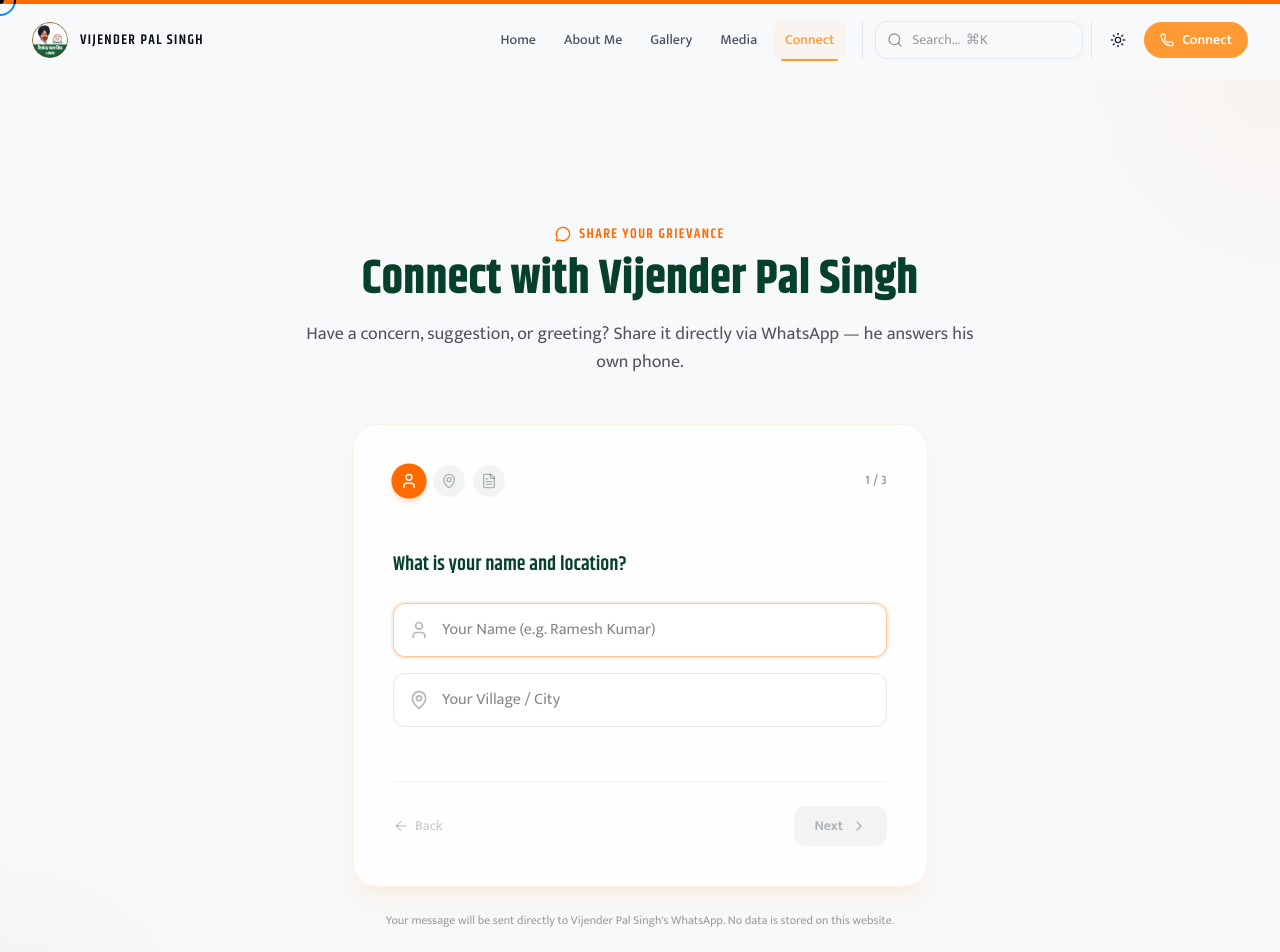
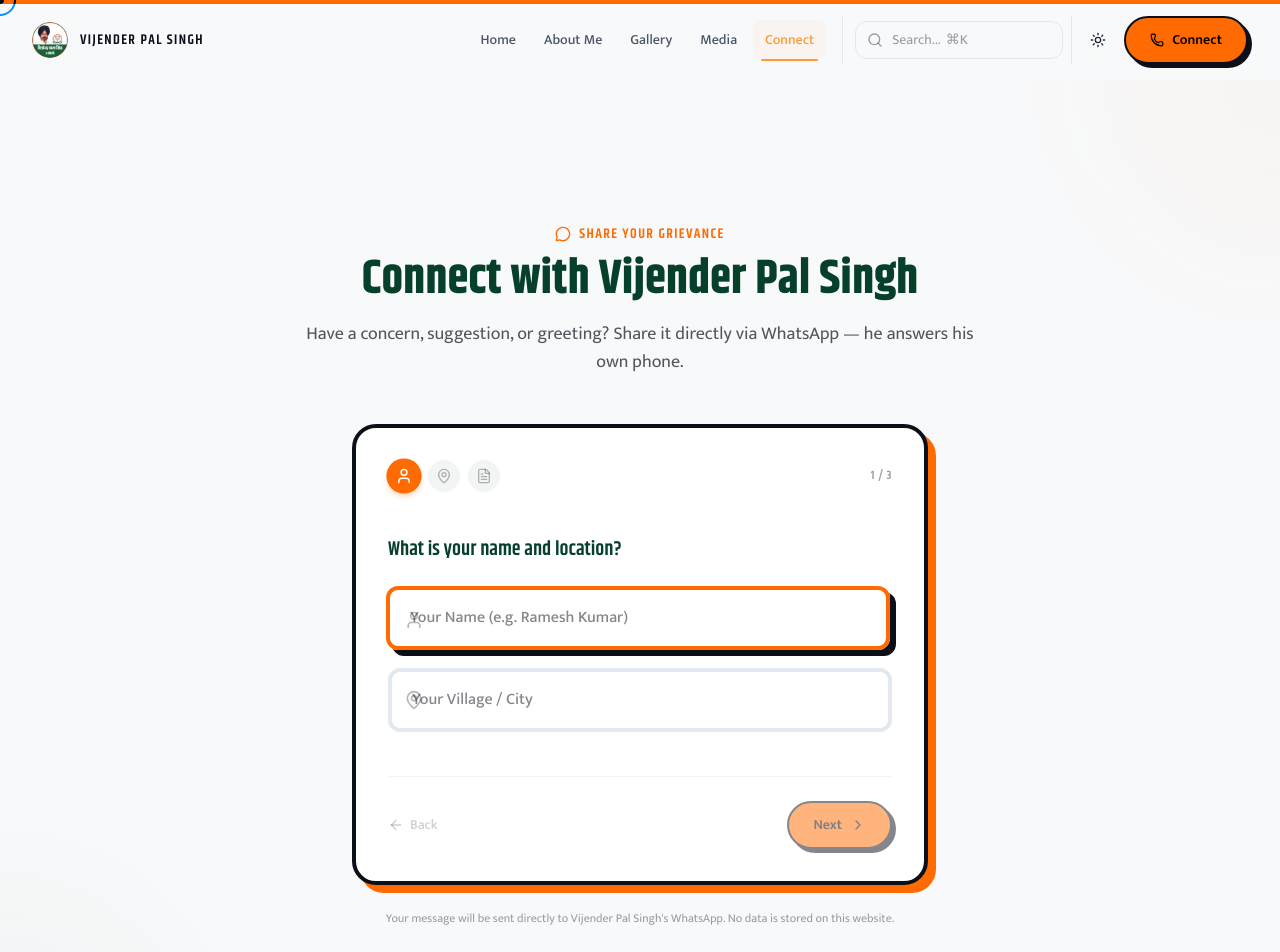
Before and after one commit to HAYER0001/vijender, a Next.js app: page /connect in a window 1280 px wide. Shown: the top 952 px of the page. Built offline with nearby package versions, Linux system fonts and the light colour scheme.

Commit message:
Implement Phase 3: Editorial UI Components (Pill Buttons, Thick Borders, Media Player, Overlapping Cards)

```diff
--- a/app/globals.css
+++ b/app/globals.css
@@ -89,6 +89,41 @@ body {
     drop-shadow(-3px 3px 0 var(--sticker-stroke));
 }
 
+/* Phase 3: Editorial UI Components */
+.btn-pill {
+  @apply inline-flex items-center justify-center gap-2 px-6 py-3 rounded-full font-semibold transition-all duration-300 border-2;
+  border-color: var(--page-fg);
+  background-color: var(--color-saffron);
+  color: #000000;
+  box-shadow: 4px 4px 0px var(--page-fg);
+}
+.btn-pill:hover {
+  transform: translate(-2px, -2px);
+  box-shadow: 6px 6px 0px var(--page-fg);
+}
+.btn-pill:active {
+  transform: translate(2px, 2px);
+  box-shadow: 0px 0px 0px var(--page-fg);
+}
+
+.card-editorial {
+  @apply rounded-3xl border-4 p-8 transition-all duration-500 relative;
+  background-color: var(--page-surface);
+  border-color: var(--page-fg);
+  box-shadow: 8px 8px 0px var(--color-saffron);
+}
+
+.input-editorial {
+  @apply w-full rounded-xl border-4 px-5 py-4 transition-all duration-300 font-medium outline-none bg-transparent;
+  border-color: var(--page-border);
+  color: var(--page-fg);
+}
+.input-editorial:focus {
+  border-color: var(--color-saffron);
+  box-shadow: 6px 6px 0px var(--page-fg);
+  transform: translate(-2px, -2px);
+}
+
 @media (prefers-reduced-motion: reduce) {
   *, *::before, *::after {
     animation-duration: 0.01ms !important;
--- a/app/page.tsx
+++ b/app/page.tsx
@@ -4,6 +4,8 @@ import { AIAnswerBlock } from "@/components/AIAnswerBlock"
 import { NewsTicker } from "@/components/NewsTicker"
 import { FadeUpReveal, KineticHeadline, ParallaxImage } from "@/components/MotionWrappers"
 import { VectorAccentsBg, VectorAccentsFg } from "@/components/VectorAccents"
+import { FeaturedStory } from "@/components/FeaturedStory"
+import { MediaPlayer } from "@/components/MediaPlayer"
 import Image from "next/image"
 
 export const revalidate = 3600
@@ -51,6 +53,11 @@ export default function Home() {
         <VectorAccentsFg />
       </section>
 
+      <section className="py-12 px-4 sm:px-6 lg:px-8 max-w-7xl mx-auto z-20 relative">
+        <FeaturedStory />
+        <MediaPlayer />
+      </section>
+
       <LiveSocialFeed />
 
       <AIAnswerBlock />
--- a/components/ConversationalForm.tsx
+++ b/components/ConversationalForm.tsx
@@ -172,7 +172,7 @@ export function ConversationalForm() {
         </div>
 
         <div className="max-w-xl mx-auto">
-          <div className="relative bg-white/80 backdrop-blur-xl rounded-3xl border border-saffron/10 shadow-xl shadow-saffron/5 p-6 sm:p-10">
+          <div className="card-editorial">
             <div className="flex items-center justify-between mb-8">
               <div className="flex items-center gap-2">
                 {stepIcons.map((Icon, i) => (
@@ -224,7 +224,7 @@ export function ConversationalForm() {
                           onChange={(e) => update("name", e.target.value)}
                           onKeyDown={(e) => e.key === "Enter" && data.name.trim().length >= 2 && villageInputRef.current?.focus()}
                           placeholder="Your Name (e.g. Ramesh Kumar)"
-                          className="w-full pl-12 pr-4 py-3.5 rounded-xl border border-green/10 bg-white focus:border-saffron/40 focus:ring-2 focus:ring-saffron/10 outline-none text-fg text-base transition-all"
+                          className="input-editorial pl-12"
                           autoFocus
                         />
                       </div>
@@ -237,7 +237,7 @@ export function ConversationalForm() {
                           onChange={(e) => update("villageCity", e.target.value)}
                           onKeyDown={(e) => e.key === "Enter" && goNext()}
                           placeholder="Your Village / City"
-                          className="w-full pl-12 pr-4 py-3.5 rounded-xl border border-green/10 bg-white focus:border-saffron/40 focus:ring-2 focus:ring-saffron/10 outline-none text-fg text-base transition-all"
+                          className="input-editorial pl-12"
                         />
                       </div>
                     </div>
@@ -253,7 +253,7 @@ export function ConversationalForm() {
                         onChange={(e) => update("gramPanchayat", e.target.value)}
                         onKeyDown={(e) => e.key === "Enter" && goNext()}
                         placeholder="Municipal Area / Gram Panchayat"
-                        className="w-full pl-12 pr-4 py-3.5 rounded-xl border border-green/10 bg-white focus:border-saffron/40 focus:ring-2 focus:ring-saffron/10 outline-none text-fg text-base transition-all"
+                        className="input-editorial pl-12"
                         autoFocus
                       />
                     </div>
@@ -267,7 +267,7 @@ export function ConversationalForm() {
                         onChange={(e) => update("message", e.target.value)}
                         placeholder="Describe your query, suggestion, or grievance in detail..."
                         rows={4}
-                        className="w-full p-4 rounded-xl border border-green/10 bg-white focus:border-saffron/40 focus:ring-2 focus:ring-saffron/10 outline-none text-fg text-base transition-all resize-none mb-3"
+                        className="input-editorial resize-none mb-3 min-h-[120px]"
                         autoFocus
                       />
 
@@ -330,10 +330,8 @@ export function ConversationalForm() {
                   <button
                     onClick={goNext}
                     disabled={!canProceed}
-                    className={`flex items-center gap-2 px-5 py-2.5 rounded-xl font-semibold text-sm transition-all ${
-                      canProceed
-                        ? "bg-saffron text-white shadow-md shadow-saffron/20 hover:bg-saffron-dark active:scale-[0.97]"
-                        : "bg-green/5 text-fg/30 cursor-not-allowed"
+                    className={`btn-pill text-sm ${
+                      !canProceed && "opacity-50 pointer-events-none"
                     }`}
                   >
                     Next
@@ -345,10 +343,8 @@ export function ConversationalForm() {
                   <button
                     onClick={handleSubmit}
                     disabled={!canProceed}
-                    className={`flex items-center gap-2 px-5 py-2.5 rounded-xl font-semibold text-sm transition-all ${
-                      canProceed
-                        ? "bg-green text-white shadow-md shadow-green/20 hover:bg-green-light active:scale-[0.97]"
-                        : "bg-green/5 text-fg/30 cursor-not-allowed"
+                    className={`btn-pill text-sm ${
+                      !canProceed && "opacity-50 pointer-events-none"
                     }`}
                   >
                     <Send className="w-4 h-4" />
@@ -375,10 +371,8 @@ export function ConversationalForm() {
             <button
               onClick={goNext}
               disabled={!canProceed}
-              className={`flex items-center gap-2 px-5 py-2.5 rounded-xl font-semibold text-sm transition-all ${
-                canProceed
-                  ? "bg-saffron text-white shadow-md shadow-saffron/20"
-                  : "bg-green/5 text-fg/30 cursor-not-allowed"
+              className={`btn-pill text-sm ${
+                !canProceed && "opacity-50 pointer-events-none"
               }`}
             >
               Next
@@ -390,10 +384,8 @@ export function ConversationalForm() {
             <button
               onClick={handleSubmit}
               disabled={!canProceed}
-              className={`flex items-center gap-2 px-5 py-2.5 rounded-xl font-semibold text-sm transition-all ${
-                canProceed
-                  ? "bg-green text-white shadow-md shadow-green/20"
-                  : "bg-green/5 text-fg/30 cursor-not-allowed"
+              className={`btn-pill text-sm ${
+                !canProceed && "opacity-50 pointer-events-none"
               }`}
             >
               <Send className="w-4 h-4" />
--- /dev/null
+++ b/components/FeaturedStory.tsx
@@ -0,0 +1,32 @@
+import Image from "next/image"
+import { ArrowRight } from "lucide-react"
+
+export function FeaturedStory() {
+  return (
+    <div className="card-editorial flex flex-col md:flex-row items-center gap-8 bg-green text-white border-white dark:border-saffron mt-12 mx-auto max-w-5xl">
+      <div className="w-full md:w-1/3 shrink-0 relative aspect-square bg-saffron rounded-xl overflow-hidden border-4 border-white flex items-end justify-center pt-8">
+        <Image
+          src="/hero-portrait.png"
+          alt="Featured Campaign"
+          width={300}
+          height={300}
+          className="object-cover object-bottom"
+        />
+      </div>
+      <div className="flex-1 text-center md:text-left">
+        <span className="font-display font-semibold text-saffron tracking-widest uppercase text-sm mb-2 block">
+          Latest Campaign
+        </span>
+        <h3 className="font-display text-4xl font-bold mb-4">
+          Empowering the Farmers of Sri Karanpur
+        </h3>
+        <p className="text-white/80 font-eagle text-lg leading-relaxed mb-6">
+          A new initiative to provide direct export access and modern agricultural infrastructure to every farming family in the region.
+        </p>
+        <button className="btn-pill bg-white text-green border-white hover:bg-cream">
+          Read Full Story <ArrowRight className="w-4 h-4" />
+        </button>
+      </div>
+    </div>
+  )
+}
--- a/components/GlobalNav.tsx
+++ b/components/GlobalNav.tsx
@@ -134,7 +134,7 @@ export function GlobalNav() {
                     target="_blank"
                     rel="noopener noreferrer"
                     data-magnetic
-                    className="inline-flex items-center gap-2 px-4 py-2 rounded-full bg-[#FF9933] text-white text-sm font-semibold hover:bg-[#E67E22] transition-all duration-300 font-[family-name:var(--font-mukta)]"
+                    className="btn-pill font-[family-name:var(--font-mukta)] text-sm"
                   >
                     <Phone className="w-3.5 h-3.5" />
                     Connect
@@ -200,7 +200,7 @@ export function GlobalNav() {
                 href="https://wa.me/919414089131?text=Hello"
                 target="_blank"
                 rel="noopener noreferrer"
-                className="mt-2 flex items-center justify-center gap-2 px-5 py-3 rounded-xl bg-[#FF9933] text-white font-semibold text-sm hover:bg-[#E67E22] transition-all font-[family-name:var(--font-mukta)]"
+                className="mt-2 btn-pill w-full font-[family-name:var(--font-mukta)] text-sm"
               >
                 <Phone className="w-4 h-4" />
                 Connect on WhatsApp
--- /dev/null
+++ b/components/MediaPlayer.tsx
@@ -0,0 +1,42 @@
+"use client"
+import { Play, Pause, FastForward, Rewind, Volume2 } from "lucide-react"
+import { useState } from "react"
+
+export function MediaPlayer() {
+  const [playing, setPlaying] = useState(false)
+
+  return (
+    <div className="card-editorial bg-[var(--page-surface)] max-w-md mx-auto my-12">
+      <div className="flex items-center justify-between mb-6">
+        <div>
+          <span className="font-display font-semibold text-saffron text-xs tracking-widest uppercase block mb-1">
+            Latest Audio
+          </span>
+          <h4 className="font-display font-bold text-xl text-fg">
+            Speech at Sri Karanpur Rally
+          </h4>
+        </div>
+        <Volume2 className="w-5 h-5 text-fg/50" />
+      </div>
+
+      <div className="bg-fg/5 h-2 rounded-full w-full mb-6 relative overflow-hidden border-2 border-[var(--page-border)]">
+        <div className="absolute top-0 left-0 h-full bg-saffron w-1/3 border-r-2 border-[var(--page-fg)]" />
+      </div>
+
+      <div className="flex items-center justify-center gap-6">
+        <button className="p-2 text-fg/70 hover:text-saffron transition-colors">
+          <Rewind className="w-6 h-6" fill="currentColor" />
+        </button>
+        <button
+          onClick={() => setPlaying(!playing)}
+          className="btn-pill !px-4 !py-4 rounded-full"
+        >
+          {playing ? <Pause className="w-6 h-6" fill="currentColor" /> : <Play className="w-6 h-6" fill="currentColor" />}
+        </button>
+        <button className="p-2 text-fg/70 hover:text-saffron transition-colors">
+          <FastForward className="w-6 h-6" fill="currentColor" />
+        </button>
+      </div>
+    </div>
+  )
+}
```
Also changed, not shown: components/SocialCard.tsx (+3 -4 lines).
